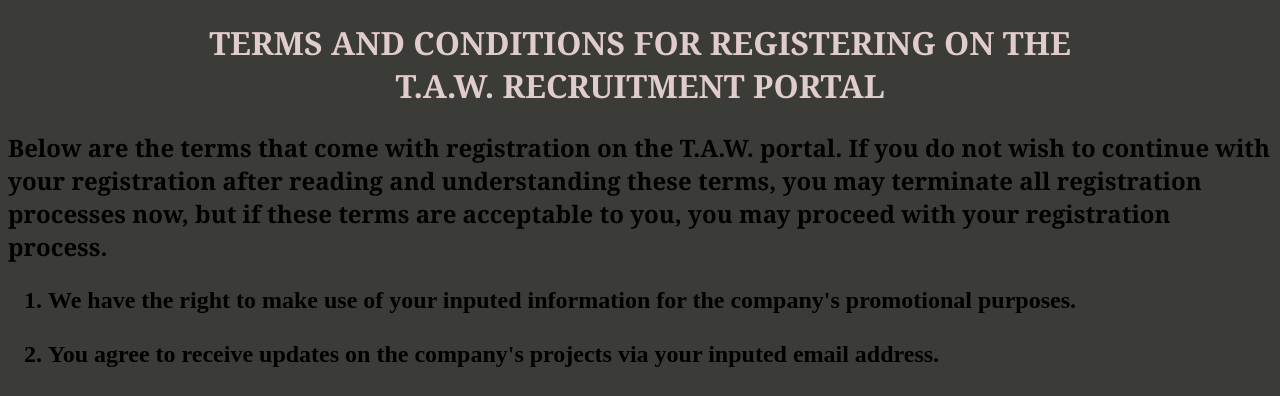
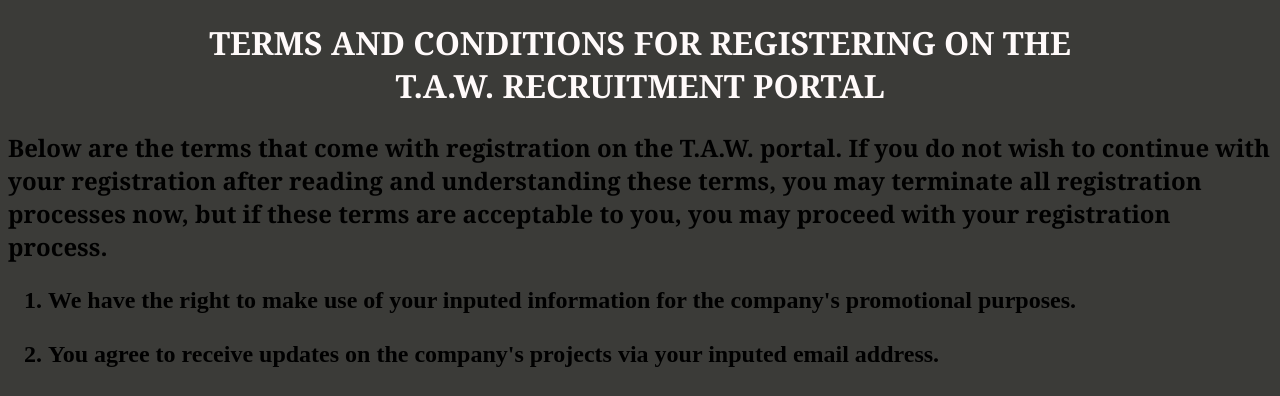
Before and after one commit to Anthonia-alexis/form, a PHP site: page /terms-and-conditions.html in a window 1280 px wide. Shown: the top 396 px of the page. Run offline with PHP 8.4, Linux system fonts and the light colour scheme.

Commit message:
Update styles.css

```diff
--- a/styles.css
+++ b/styles.css
@@ -7,7 +7,7 @@ body {
 }
 
 h1 {
-    color: rgb(224, 204, 204);
+    color: #fffafa;
     text-align: center;
     display: block;
     font-family: Cambria, Cochin, Georgia, Times, 'Times New Roman', serif;
```
